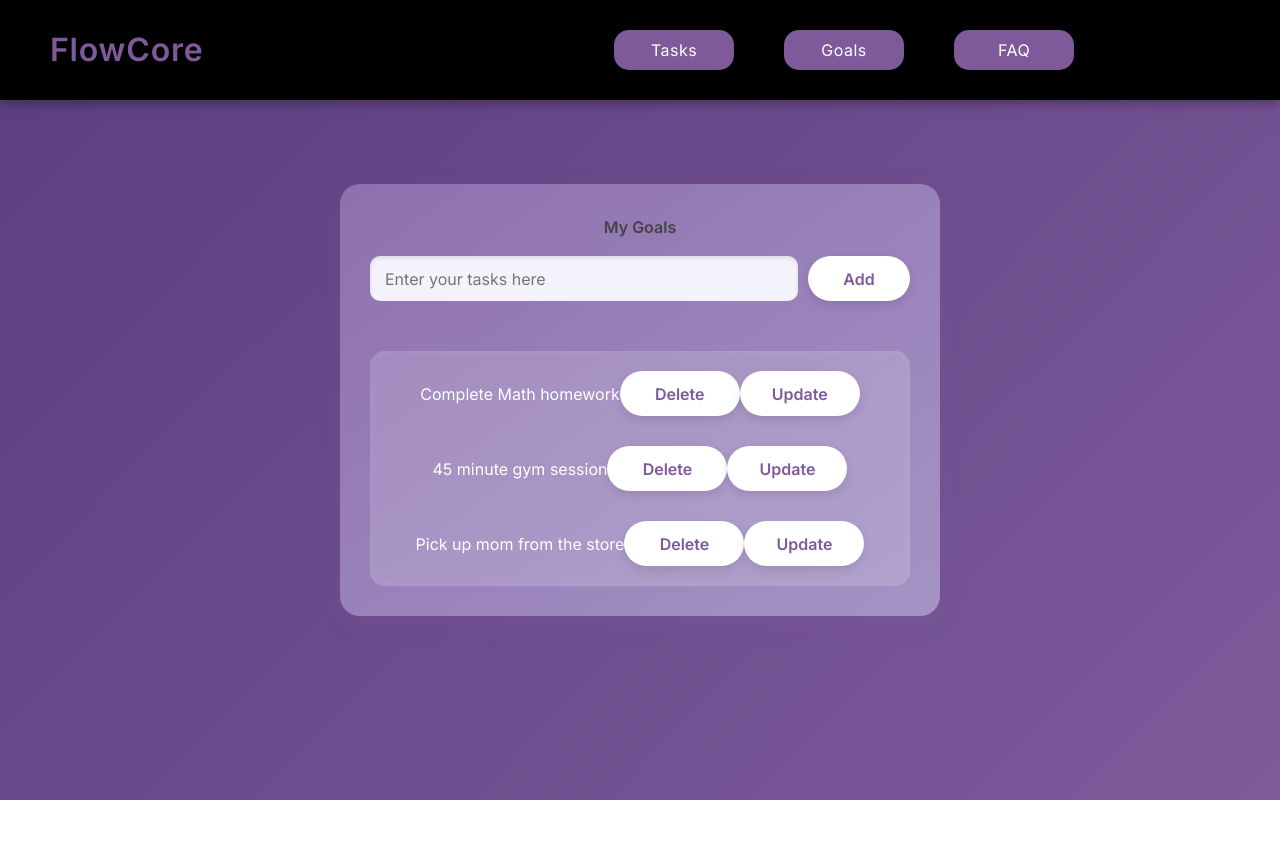
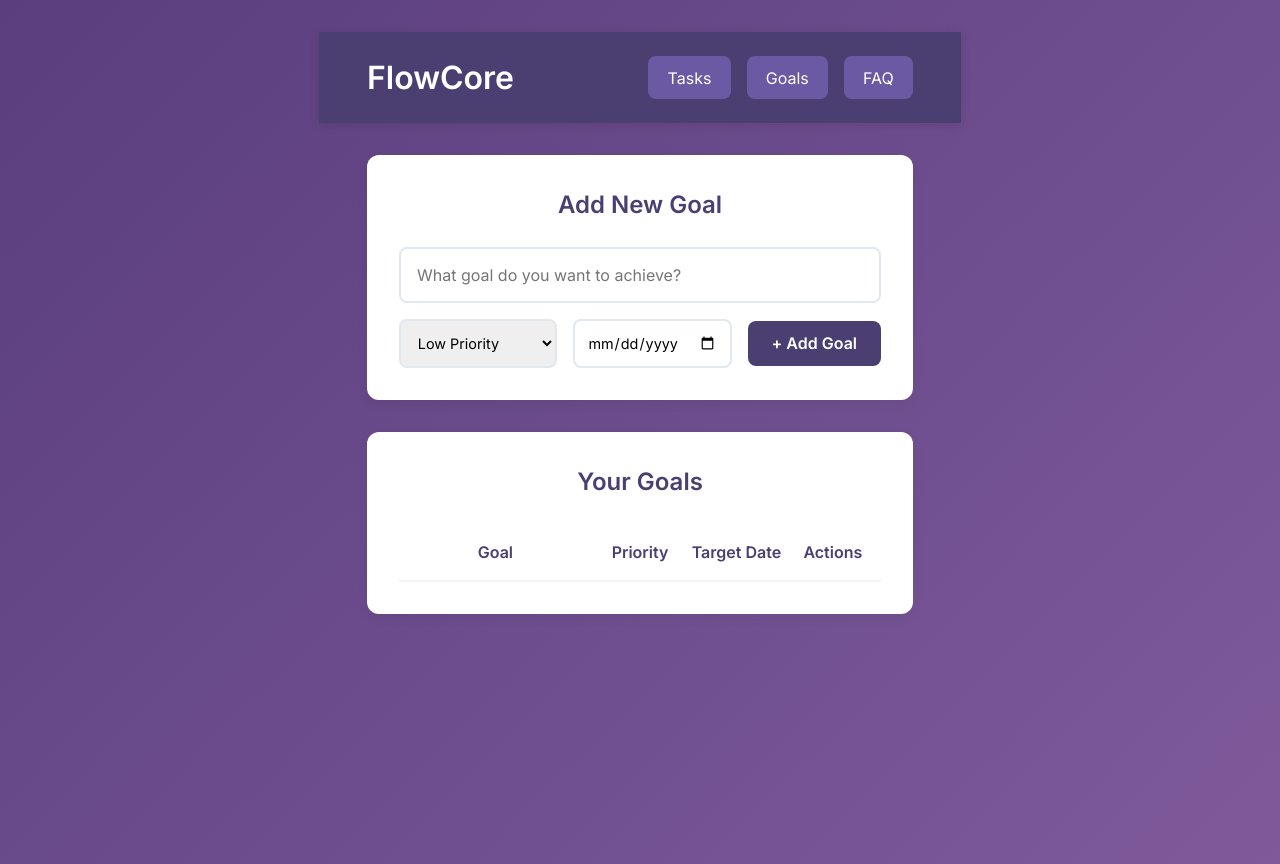
Before and after one commit to FrazzAhmed1/FlowCore, a React (Vite) app: page /goals in a window 1280 px wide. Before the commit the page ends 800 px from the top, so only its background shows below. Built offline with nearby package versions, Linux system fonts and the light colour scheme.

Commit message:
Worked on CRUD for goals page

```diff
--- a/src/GoalPage.css
+++ b/src/GoalPage.css
@@ -2,125 +2,219 @@
     margin: 0;
     padding: 0;
     box-sizing: border-box;
-    font-family: 'Inter', 'Gill Sans', 'Gill Sans MT', Calibri, 'Trebuchet MS', sans-serif;
+    font-family: 'Inter', sans-serif;
   }
 
   body {
+    background-color: #f5f7fa;
+    color: #333;
+  }
+
+  .task-app-container {
     display: flex;
     flex-direction: column;
     min-height: 100vh;
-    background-color: #F4F2FA;
-    color: #2E2E2E;
   }
 
-
-.header {
+  .app-header {
+    background: #4b3f72;
+    color: #fff;
+    padding: 1.5rem 3rem;
     display: flex;
-    flex-direction: row;
     align-items: center;
     justify-content: space-between;
-    background-color: black;
-    height: 100px;
-    padding: 50px;
-    box-shadow: 0 4px 10px rgba(0, 0, 0, 0.3);
+    box-shadow: 0 2px 10px rgba(0, 0, 0, 0.1);
   }
 
-.access {
-    display: flex;
-    gap: 50px;
-    align-items: center;
-    flex: 0.6;
+  .app-title {
+    font-size: 2rem;
+    font-weight: 600;
   }
 
-.button1 {
-    border-radius: 15px;
-    padding: 2px 12px;
-    height: 40px;
-    background-color: #7E5A9B;
-    color: white;
-    cursor: pointer;
-    border: none;
-    box-shadow: 0 3px 6px rgba(0, 0, 0, 0.15);
-    display: inline-flex;
-    align-items: center;
-    justify-content: center;
-    transition: all 0.3s ease;
-    font-weight: 500;
-    letter-spacing: 0.5px;
-    text-decoration: none;
+  .nav-links {
+    display: flex;
+    gap: 1rem;
   }
 
-.button1:hover {
-    background-color: #9279B8;
-    transform: scale(1.05);
+  .nav-button {
+    background: #6c59a3;
+    color: white;
+    padding: 0.6rem 1.2rem;
+    border-radius: 8px;
+    text-decoration: none;
+    font-weight: 500;
+    transition: background 0.2s ease;
   }
 
-.title {
-    color: #7E5A9B;
-    font-size: 2rem;
-    font-weight: 600;
-    letter-spacing: 0.8px;
+  .nav-button:hover {
+    background: #8571bb;
   }
 
+  .task-management-container {
+    flex: 1;
+    padding: 2rem 3rem;
+    max-width: 1200px;
+    margin: 0 auto;
+    width: 100%;
+  }
 
-.display {
-    background: linear-gradient(145deg, #8e70af, #a493c5);
-    border-radius: 20px;
-    box-shadow: 0 8px 20px rgba(126, 90, 155, 0.3);
-    padding: 30px;
-    width: 600px;
-    margin: 30px auto;
+  .section-title {
+    font-size: 1.5rem;
+    color: #4b3f72;
+    margin-bottom: 1.5rem;
+    font-weight: 600;
+  }
+
+  .task-input-section {
+    background: white;
+    border-radius: 12px;
+    padding: 2rem;
+    margin-bottom: 2rem;
+    box-shadow: 0 4px 12px rgba(0, 0, 0, 0.05);
+  }
+
+  .input-group {
     display: flex;
     flex-direction: column;
-    justify-content: space-between;
-    gap: 20px;
-    color: #fff;
+    gap: 1rem;
   }
 
-.value {
-    width: 90%;
-    height: 45px;
-    padding: 0 15px;
+  .task-input {
+    padding: 1rem;
+    border: 2px solid #e2e8f0;
+    border-radius: 8px;
     font-size: 1rem;
-    border: none;
-    border-radius: 25px;
-    outline: none;
-    background-color: #F4F2FA;
-    color: #2E2E2E;
-    box-shadow: inset 0 2px 6px rgba(0, 0, 0, 0.1);
+    width: 100%;
   }
 
-.add, .remove, .update {
-    width: 120px;
-    height: 45px;
-    border-radius: 25px;
+  .input-controls {
+    display: flex;
+    gap: 1rem;
+    align-items: center;
+  }
+
+  .priority-select, .date-select {
+    padding: 0.8rem;
+    border: 2px solid #e2e8f0;
+    border-radius: 8px;
+    font-size: 0.9rem;
+    flex: 1;
+  }
+
+  .add-button {
+    background: #4b3f72;
+    color: white;
+    padding: 0.8rem 1.5rem;
     border: none;
+    border-radius: 8px;
     font-weight: 600;
     cursor: pointer;
-    transition: all 0.3s ease;
-    background-color: #fff;
-    color: #7E5A9B;
-    box-shadow: 0 4px 10px rgba(0,0,0,0.1);
+    transition: background 0.2s ease;
+    white-space: nowrap;
   }
 
-.add:hover, .remove:hover, .update:hover {
-    background-color: #7E5A9B;
-    color: white;
-    transform: scale(1.05);
+  .add-button:hover {
+    background: #6c59a3;
   }
 
-.todos {
-    margin-top: 30px;
+  .task-list-section {
+    background: white;
+    border-radius: 12px;
+    padding: 2rem;
+    box-shadow: 0 4px 12px rgba(0, 0, 0, 0.05);
+  }
+
+  .task-list-header {
+    display: grid;
+    grid-template-columns: 2fr 1fr 1fr 1fr;
+    padding: 1rem 0;
+    font-weight: 600;
+    color: #4b3f72;
+    border-bottom: 2px solid #f1f5f9;
+  }
+
+  .task-list {
     display: flex;
     flex-direction: column;
-    gap: 30px;
-    background-color: rgba(255, 255, 255, 0.15);
-    padding: 20px;
-    border-radius: 15px;
-    box-shadow: inset 0 0 10px rgba(255, 255, 255, 0.1);
   }
 
-.bar {
+  .task-item {
+    display: grid;
+    grid-template-columns: 2fr 1fr 1fr 1fr;
+    align-items: center;
+    padding: 1.2rem 0;
+    border-bottom: 1px solid #f1f5f9;
+  }
+
+  .task-content {
+    display: grid;
+    grid-template-columns: 2fr 1fr 1fr;
+    align-items: center;
+    gap: 1rem;
+  }
+
+  .task-text {
+    font-weight: 500;
+  }
+
+  .task-priority {
+    padding: 0.4rem 0.8rem;
+    border-radius: 20px;
+    font-size: 0.8rem;
+    font-weight: 600;
+    text-align: center;
+  }
+
+  .task-priority.low {
+    background: #e6f7e6;
+    color: #2e7d32;
+  }
+
+  .task-priority.middle {
+    background: #fff8e1;
+    color: #ff8f00;
+  }
+
+  .task-priority.high {
+    background: #ffebee;
+    color: #c62828;
+  }
+
+  .task-date {
+    color: #64748b;
+  }
+
+  .task-actions {
     display: flex;
-    gap: 10px;
+    gap: 0.8rem;
+    justify-content: flex-end;
   }
+
+  .delete-button, .update-button {
+    padding: 0.6rem 1rem;
+    border: none;
+    border-radius: 6px;
+    font-weight: 500;
+    cursor: pointer;
+    transition: all 0.2s ease;
+  }
+
+  .delete-button {
+    background: #ffebee;
+    color: #c62828;
+  }
+
+  .delete-button:hover {
+    background: #c62828;
+    color: white;
+  }
+
+  .update-button {
+    background: #e3f2fd;
+    color: #1565c0;
+  }
+
+  .update-button:hover {
+    background: #1565c0;
+    color: white;
+  }
--- a/src/GoalPage.jsx
+++ b/src/GoalPage.jsx
@@ -1,46 +1,103 @@
-import React from 'react';
+import React, { useState } from 'react';
 import { Link } from 'react-router-dom';
 import './GoalPage.css';
-import './timer.jsx';
 
-const GoalPage = () => {
+const GoalsPage = () => {
+  const [array, setArray] = useState([]);
+  const [input, setInput] = useState('');
+  const [priority, setPriority] = useState('low');
+  const [date, setDate] = useState('');
+
+  const addGoal = () => {
+    if (input.trim() === '') return;
+    const newGoal = {
+      text: input,
+      priority: priority,
+      date: date,
+    };
+    setArray([...array, newGoal]);
+    setInput('');
+    setPriority('low');
+  };
+
+  const deleteGoal = (index) => {
+    setArray(array.filter((_, i) => i !== index));
+  };
+
   return (
-        <>
-                    <header className="header">
-                        <h1 className="title">FlowCore</h1>
-                        <nav className="access">
-                            <Link to="/tasks" className="button1">Tasks</Link>
-                            <Link to="/goals" className="button1">Goals</Link>
-                            <Link to="/" className="button1">FAQ</Link>
+    <div className="task-app-container">
+      <header className="app-header">
+        <h1 className="app-title">FlowCore</h1>
+        <nav className="nav-links">
+          <Link to="/tasks" className="nav-button">Tasks</Link>
+          <Link to="/goals" className="nav-button">Goals</Link>
+          <Link to="/" className="nav-button">FAQ</Link>
         </nav>
       </header>
 
-                    <main className="display">
-                        <h1 className="title1">My Goals</h1>
-                        <div className="bar">
-                            <input type="text" className="value" id="task" placeholder="Enter your tasks here" />
-                            <button className="add">Add</button>
+      <div className="task-management-container">
+        <section className="task-input-section">
+          <h2 className="section-title">Add New Goal</h2>
+          <div className="input-group">
+            <input
+              type="text"
+              className="task-input"
+              placeholder="What goal do you want to achieve?"
+              value={input}
+              onChange={(e) => setInput(e.target.value)}
+            />
+            <div className="input-controls">
+              <select
+                value={priority}
+                onChange={(e) => setPriority(e.target.value)}
+                className="priority-select"
+              >
+                <option value="low">Low Priority</option>
+                <option value="middle">Medium Priority</option>
+                <option value="high">High Priority</option>
+              </select>
+              <input
+                type="date"
+                value={date}
+                onChange={(e)=> setDate(e.target.value)}
+                className="date-select"
+              />
+              <button onClick={addGoal} className="add-button">+ Add Goal</button>
             </div>
-                        <div className="todos">
-                            <p className="first">
-                                Complete Math homework
-                                <button className="remove">Delete</button>
-                                <button className="update">Update</button>
-                            </p>
-                            <p className="first">
-                                45 minute gym session
-                                <button className="remove">Delete</button>
-                                <button className="update">Update</button>
-                            </p>
-                            <p className="first">
-                                Pick up mom from the store
-                                <button className="remove">Delete</button>
-                                <button className="update">Update</button>
-                            </p>
           </div>
-                    </main>
-                </>
+        </section>
+
+        <section className="task-list-section">
+          <h2 className="section-title">Your Goals</h2>
+          <div className="task-list-header">
+            <span className="header-task">Goal</span>
+            <span className="header-priority">Priority</span>
+            <span className="header-date">Target Date</span>
+            <span className="header-actions">Actions</span>
+          </div>
+          <div className="task-list">
+            {array.map((goal, index) => (
+              <div key={index} className="task-item">
+                <div className="task-content">
+                  <span className="task-text">{goal.text}</span>
+                  <span className={`task-priority ${goal.priority}`}>
+                    {goal.priority.charAt(0).toUpperCase() + goal.priority.slice(1)}
+                  </span>
+                  <span className="task-date">{goal.date || 'No date'}</span>
+                </div>
+                <div className="task-actions">
+                  <button onClick={() => deleteGoal(index)} className="delete-button">
+                    Delete
+                  </button>
+                  <button className="update-button">Update</button>
+                </div>
+              </div>
+            ))}
+          </div>
+        </section>
+      </div>
+    </div>
   );
 };
 
-export default GoalPage;
+export default GoalsPage;
```
Also changed, not shown: src/TaskPage.jsx (line endings or trailing spaces). Lines whose indentation alone changed are shown as unchanged.
